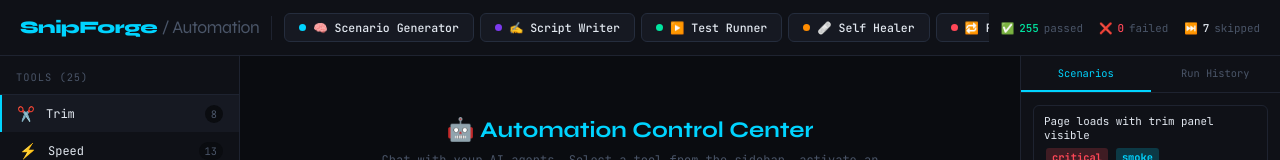
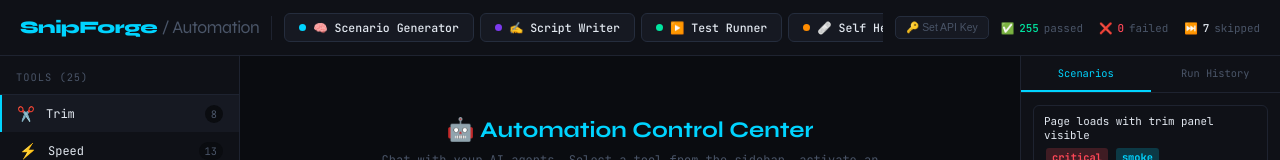
Before and after one commit to gandhamvimala/Snipforge-automation, a website: page index.html in a window 1280 px wide. Shown: the top 160 px of the page. Drawn offline with Linux system fonts and the light colour scheme.

Commit message:
✅ Add API key reset button

```diff
--- a/index.html
+++ b/index.html
@@ -120,7 +120,11 @@
     <button class="agent-btn" data-agent="healer" onclick="activateAgent('healer',this)"><div class="dot"></div>🩹 Self Healer</button>
     <button class="agent-btn" data-agent="regress" onclick="activateAgent('regress',this)"><div class="dot"></div>🔁 Regression</button>
   </div>
-  <div class="stats-bar">
+  <button onclick="localStorage.removeItem('sf_api_key');_apiKey='';alert('API key cleared! Enter it again on next message.')"
+       style="padding:4px 10px;border-radius:5px;border:1px solid var(--border2);background:var(--bg3);color:var(--muted);font-size:.65rem;cursor:pointer;white-space:nowrap">
+       🔑 Set API Key
+    </button>
+    <div class="stats-bar">
     <div class="stat green">✅ <strong id="stat-passed">255</strong> passed</div>
     <div class="stat red">❌ <strong id="stat-failed">0</strong> failed</div>
     <div class="stat">⏭️ <strong id="stat-skipped">7</strong> skipped</div>
```
